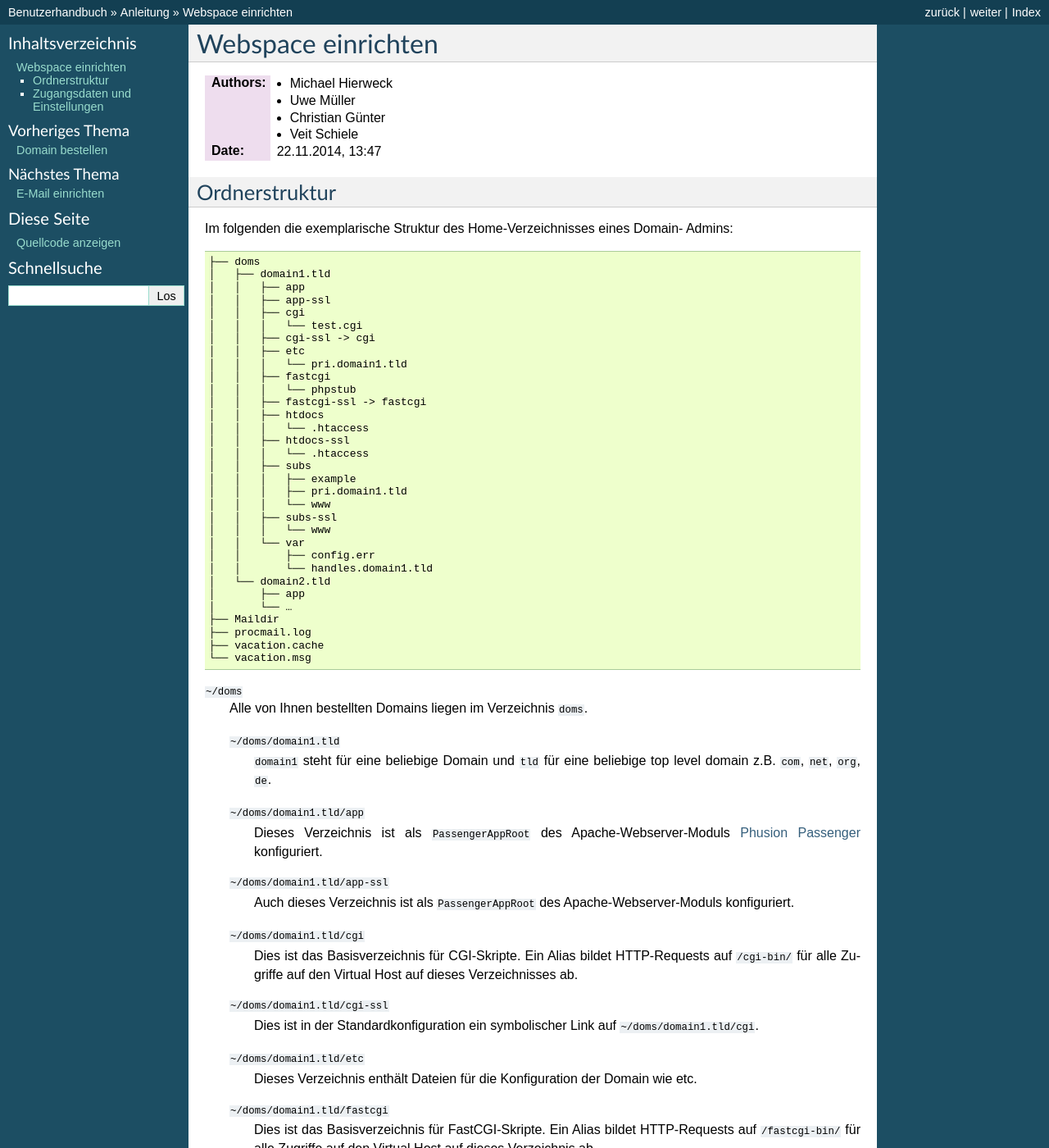
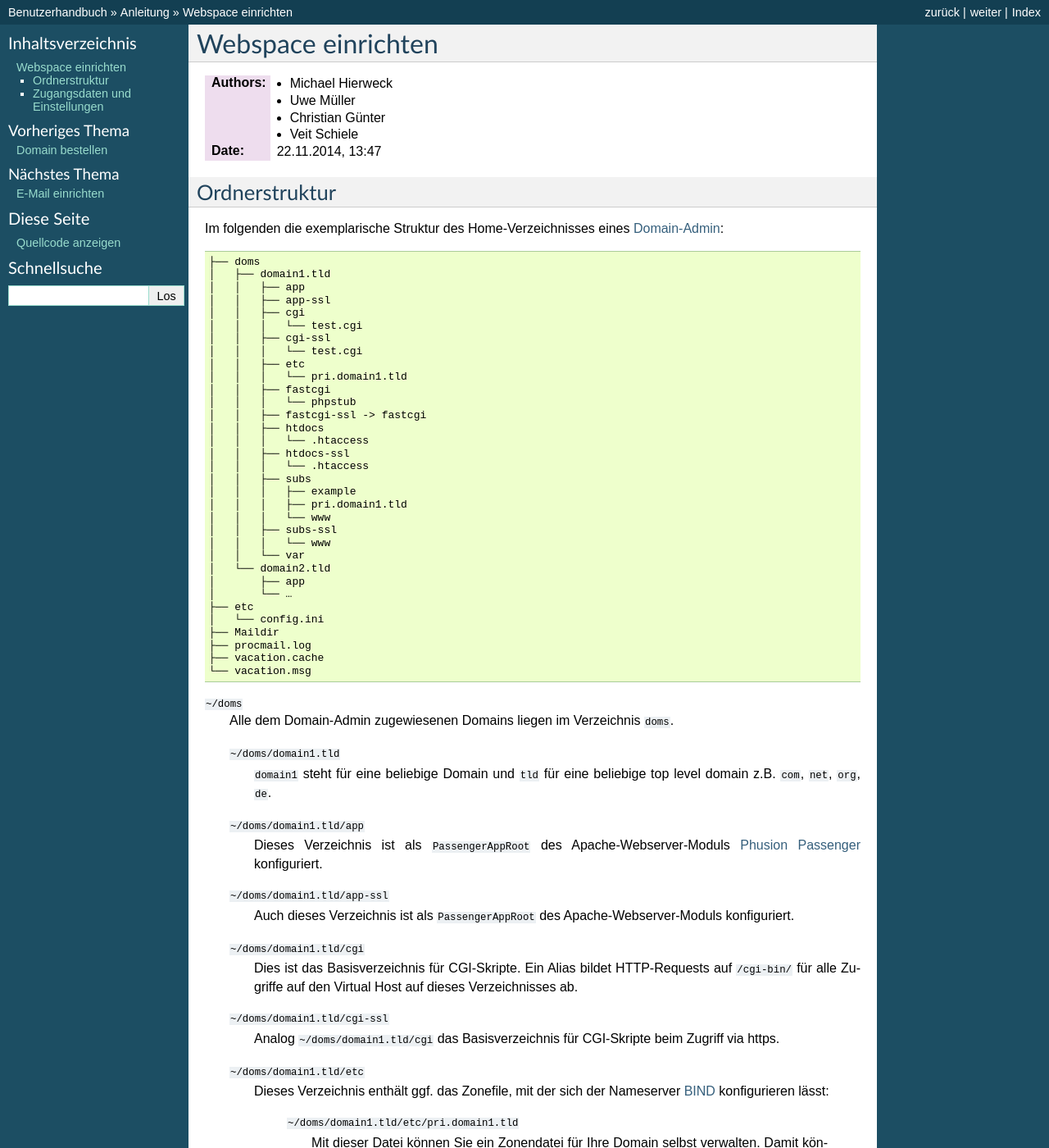
Before and after one commit to hostsharing/hs.docs.users, a Sphinx documentation site: the page built from source/anleitung/webspace.rst, in a window 1280 px wide and 1400 px high. Shown: the whole window at 82% size. Built offline with Sphinx 7.4.7, drawn with Linux system fonts in a browser that asks for light colours; some of the changed text lies outside the part shown.

Commit message:
Minor fixes in  directory structure for domain admins

```diff
--- a/source/anleitung/webspace.rst
+++ b/source/anleitung/webspace.rst
@@ -14,8 +14,8 @@ Webspace einrichten
 Ordnerstruktur
 ==============
 
-Im folgenden die exemplarische Struktur des Home-Verzeichnisses eines Domain-
-Admins::
+Im folgenden die exemplarische Struktur des Home-Verzeichnisses eines
+:doc:`../administration/benutzer/domain-admin`::
 
     ├── doms
     │   ├── domain1.tld
@@ -23,7 +23,8 @@ Admins::
     │   │   ├── app-ssl
     │   │   ├── cgi
     │   │   │   └── test.cgi
-    │   │   ├── cgi-ssl -> cgi
+    │   │   ├── cgi-ssl
+    │   │   │   └── test.cgi
     │   │   ├── etc
     │   │   │   └── pri.domain1.tld
     │   │   ├── fastcgi
@@ -40,18 +41,18 @@ Admins::
     │   │   ├── subs-ssl
     │   │   │   └── www
     │   │   └── var
-    │   │       ├── config.err
-    │   │       └── handles.domain1.tld
     │   └── domain2.tld
     │       ├── app
     │       └── …
+    ├── etc
+    │   └── config.ini
     ├── Maildir
     ├── procmail.log
     ├── vacation.cache
     └── vacation.msg
 
 ``~/doms``
-    Alle von Ihnen bestellten Domains liegen im Verzeichnis ``doms``.
+    Alle dem Domain-Admin zugewiesenen Domains liegen im Verzeichnis ``doms``.
 
     ``~/doms/domain1.tld``
         ``domain1`` steht für eine beliebige Domain und ``tld`` für eine beliebige top level domain z.B.
@@ -65,9 +66,15 @@ Admins::
         Dies ist das Basisverzeichnis für CGI-Skripte. Ein Alias bildet HTTP-Requests auf ``/cgi-bin/`` für
         alle Zugriffe auf den Virtual Host auf dieses Verzeichnisses ab.
     ``~/doms/domain1.tld/cgi-ssl``
-        Dies ist in der Standardkonfiguration ein symbolischer Link auf ``~/doms/domain1.tld/cgi``.
+        Analog ``~/doms/domain1.tld/cgi`` das Basisverzeichnis für CGI-Skripte beim Zugriff via https.
     ``~/doms/domain1.tld/etc``
-        Dieses Verzeichnis enthält Dateien für die Konfiguration der Domain wie etc.
+        Dieses Verzeichnis enthält ggf. das Zonefile, mit der sich der Nameserver `BIND
+        <http://de.wikipedia.org/wiki/BIND>`_ konfigurieren lässt:
+
+            ``~/doms/domain1.tld/etc/pri.domain1.tld``
+                Mit dieser Datei können Sie ein Zonendatei für Ihre Domain selbst verwalten. Damit können z.B.
+                einzelne Subdomains auf andere Server umgeleitet, eigene Mailserver angesprochen werden etc.
+
     ``~/doms/domain1.tld/fastcgi``
         Dies ist das Basisverzeichnis für FastCGI-Skripte. Ein Alias bildet HTTP-Requests auf
         ``/fastcgi-bin/`` für alle Zugriffe auf den Virtual Host auf dieses Verzeichnis ab.
@@ -96,21 +103,14 @@ Admins::
         ``~/doms/domain1.tld/subs/example``
             Dies ist ein Beispiel für eine Subdomain, die Sie einfach selbst anlegen können. Sie müssen hierzu
             nur ein Verzeichnis anlegen und anschließend die Dateien in das Verzeichnis übertragen.
-        ``~/doms/domain1.tld/subs/pri.domain1.tld``
-            Mit dieser Datei können Sie ein Zonendatei für Ihre Domain selbst verwalten. Damit können z.B.
-            einzelne Subdomains auf andere Server umgeleitet, eigene Mailserver angesprochen werden etc.
         ``~/doms/domain1.tld/subs/www``
             Dieses Verzeichnis wird automatisch angelegt und üblicherweise vom Webserver angesprochen, wenn
             keine Subdomain explizit genannt wird (also ``http://domain1.tld`` verweist üblicherweise auf
             ``http://www.domain1.tld``).
 
     ``~/doms/domain1.tld/var``
-        in diesem Verzeichnis liegen die Log-Dateien z.B.
-
-        ``config.err``
-            Konfigurationsfehler
-        ``web.err``
-            http-Fehlermeldungen
+        in diesem Verzeichnis werden nächtlich die Log-Dateien mit den Zugriffen auf die Domain gepackter Form
+        bereitgestellt, wenn dies in ``/home/pacs/xyz00/etc/config.ini`` entsprechend angegeben ist.
 
 Zugangsdaten und Einstellungen
 ==============================
```
